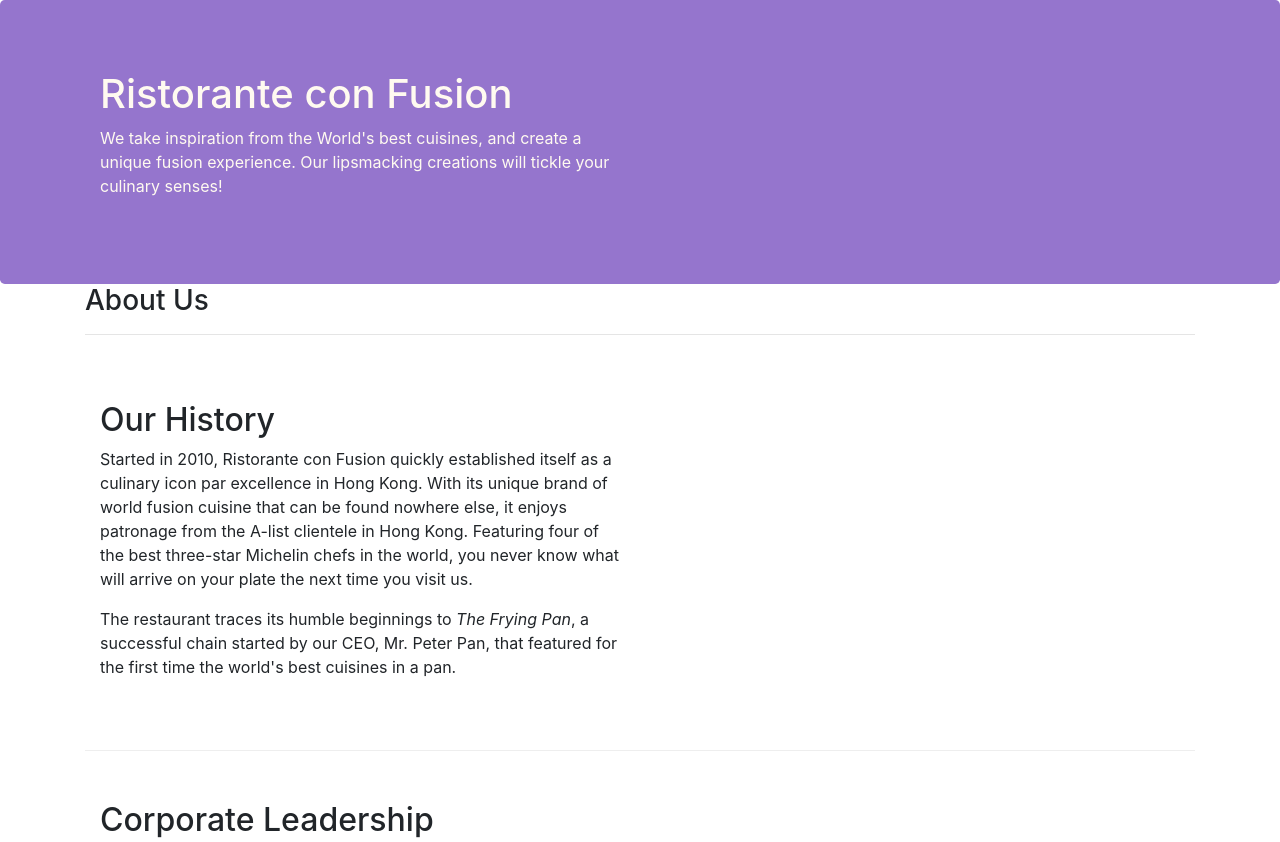
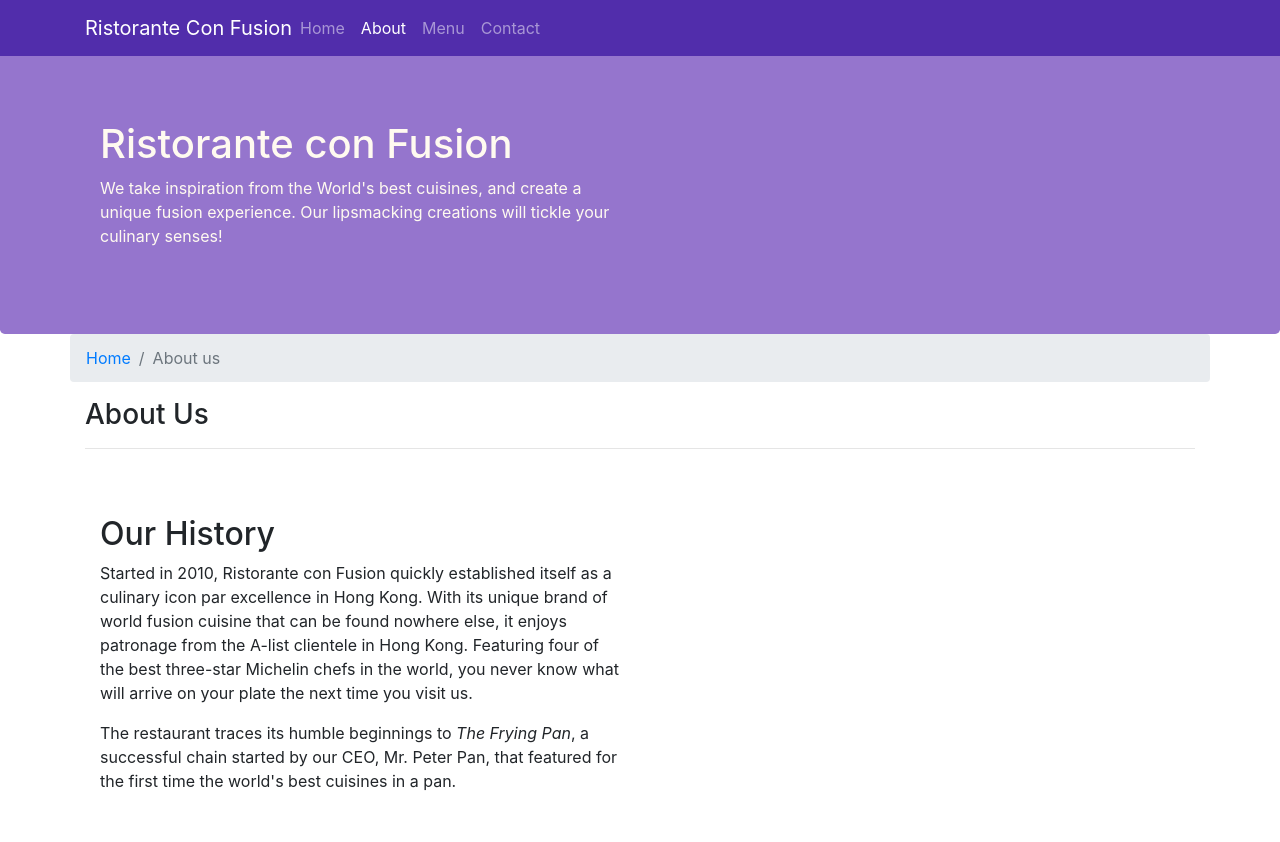
Before and after one commit to Nilson28/Bootstrap4, a website: page aboutus.html in a window 1280 px wide. Shown: the top 842 px of the page. Drawn offline with nearby package versions, Linux system fonts and the light colour scheme.

Commit message:
Navbar and Breadcrumbs

```diff
--- a/CSS/styles.css
+++ b/CSS/styles.css
@@ -28,3 +28,12 @@ address{
     margin:0px;
     color:#0f0f0f;
 }
+
+body{
+    padding: 50px 0px 0px 0px;
+    z-index: 0;
+}
+
+.navbar-dark{
+    background-color: #512DAB;
+}
--- a/aboutus.html
+++ b/aboutus.html
@@ -17,6 +17,22 @@
 </head>
 
 <body>
+    <nav class="navbar navbar-dark navbar-expand-sm fixed-top">
+        <div class="container">
+            <button class="navbar-toggler" type="button" data-toggle="collapse" data-target="#Navbar">
+                <span class="navbar-toggler-icon"></span>
+            </button>
+            <a class="navbar-brand mr-auto" href="./index.html">Ristorante Con Fusion</a>
+            <div class="collapse navbar-collapse" id="Navbar">
+                <ul class="navbar-nav mr-auto">
+                    <li class="nav-item"><a class="nav-link" href="./index.html">Home</a></li>
+                    <li class="nav-item active"><a class="nav-link" href="#">About</a></li>
+                    <li class="nav-item"><a class="nav-link" href="#">Menu</a></li>
+                    <li class="nav-item"><a class="nav-link" href="#">Contact</a></li>
+                </ul>
+            </div>
+        </div>
+    </nav>
 
     <header class="jumbotron">
         <div class="container">
@@ -34,6 +50,10 @@
 
     <div class="container">
         <div class="row">
+            <ol class="col-12 breadcrumb">
+                <li class="breadcrumb-item"><a href="./index.html">Home</a></li>
+                <li class="breadcrumb-item active">About us</li>
+            </ol>
             <div class="col-12 col-sm-12">
                 <h3>About Us</h3>
                 <hr>
@@ -90,7 +110,7 @@
                 <div class="col-4 offset-1 col-sm-2">
                     <h5>Links</h5>
                     <ul class="list-unstyled">
-                        <li><a href="#">Home</a></li>
+                        <li><a href="./index.html">Home</a></li>
                         <li><a href="#">About</a></li>
                         <li><a href="#">Menu</a></li>
                         <li><a href="#">Contact</a></li>
```
Also changed, not shown: index.html (+8 -4 lines).
